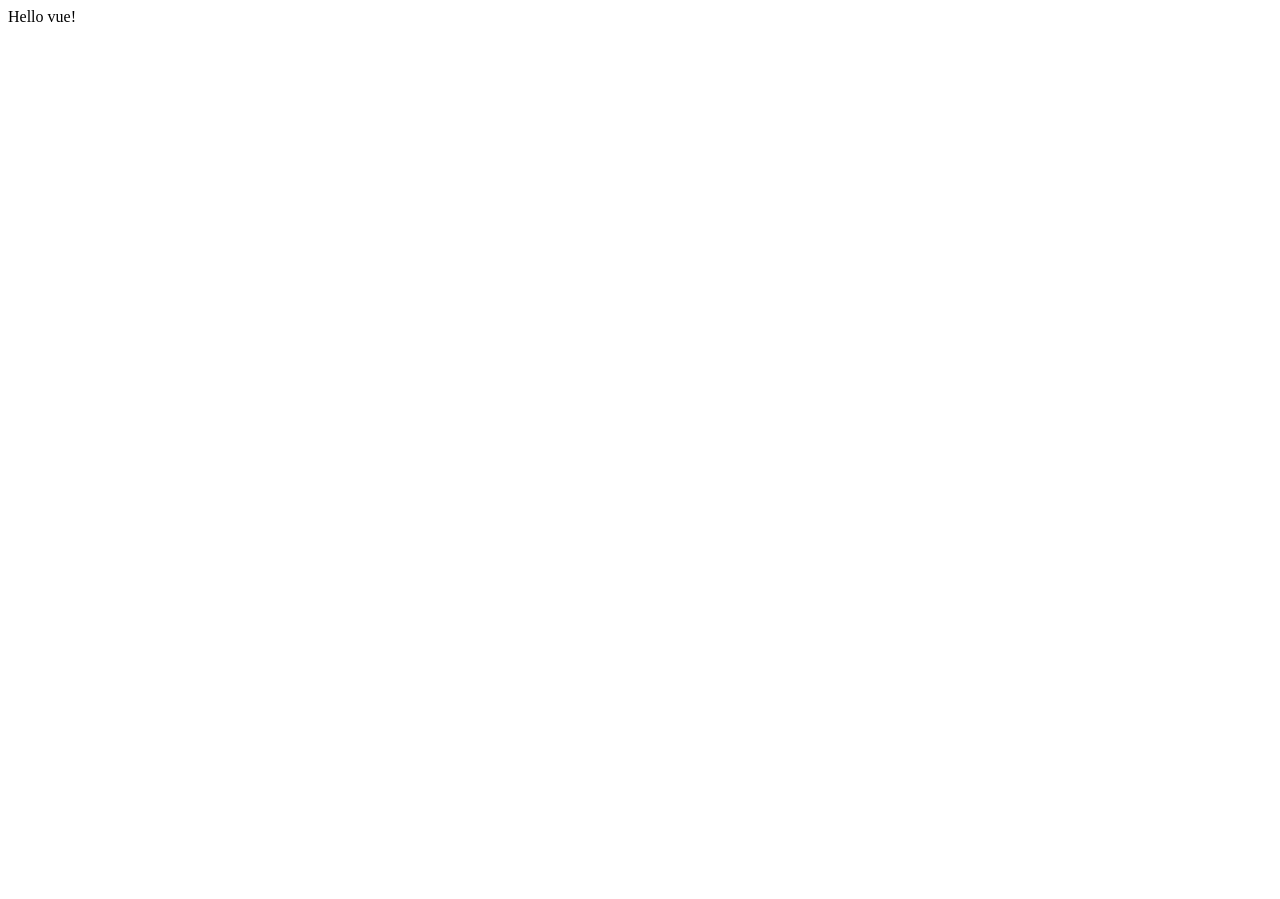
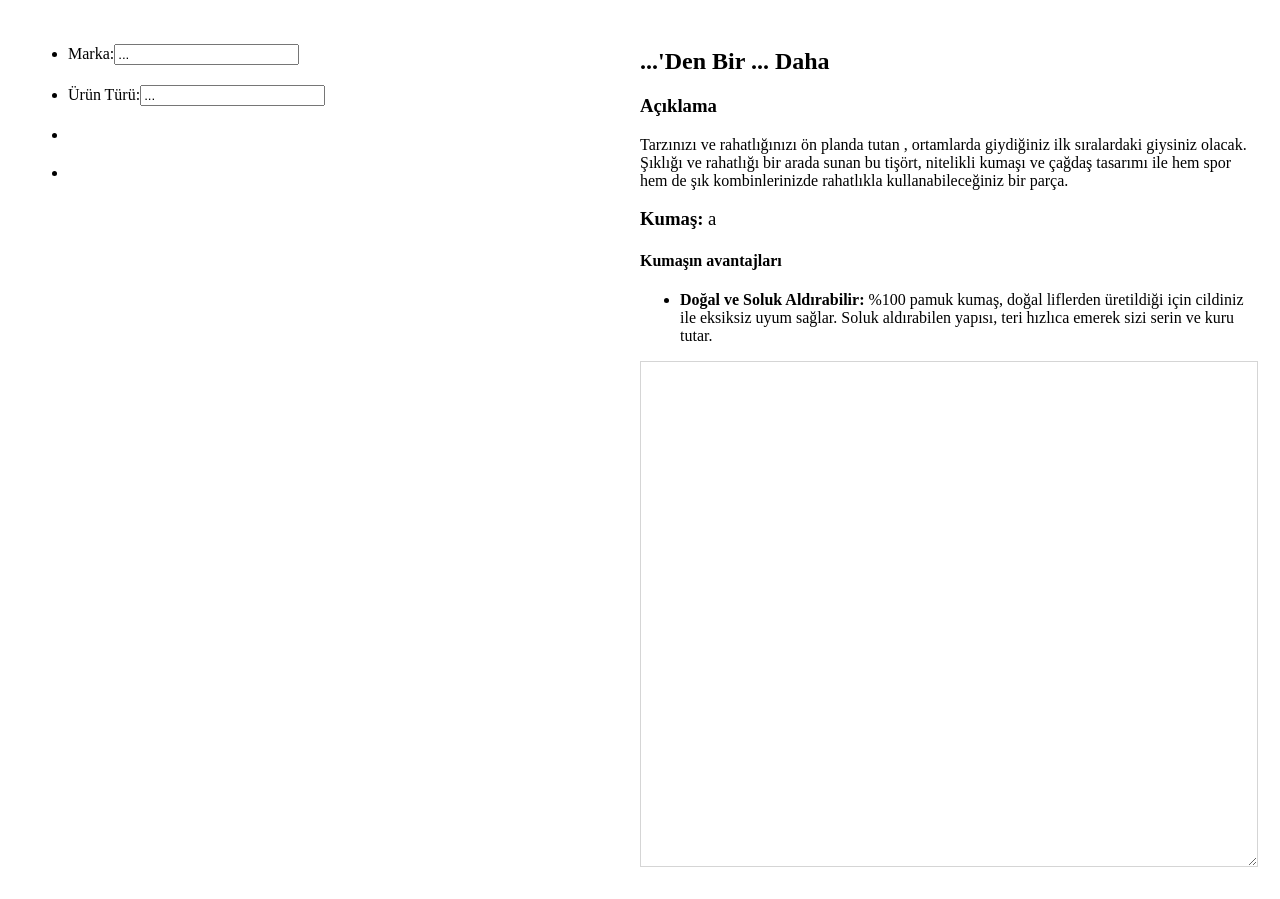
Before and after one commit to turkce-yazilim-konati/newrepo, a plain HTML site: page index.html in a window 1280 px wide. Before the commit the page ends 800 px from the top, so only its background shows below. Drawn offline with nearby package versions, Linux system fonts and the light colour scheme.

Commit message:
Update index.html

```diff
--- a/index.html
+++ b/index.html
@@ -1,18 +1,103 @@
-<html>
+<!DOCTYPE html>
+<html lang="tr">
+
+<head>
+  <meta charset="UTF-8">
+  <meta name="viewport" content="width=device-width, initial-scale=1.0">
+  <title>Deneme</title>
   <script src="https://unpkg.com/vue@3/dist/vue.global.js"></script>
+  <style>
+    body{
+      padding: 20px;
+    }
+    h3:has(b) {
+      font-weight: 500;
+    }
 
-<div id="app">{{ message }}</div>
+    .baş-harfler-büyük {
+      text-transform: capitalize;
+    }
+
+    .container {
+      display: grid;
+      grid-template-columns: 1fr 1fr;
+      grid-template-rows: 1fr;
+      gap: 0px 0px;
+      grid-template-areas:
+        "girdi çıktı";
+    }
+
+    .girdi {
+      grid-area: girdi;
+    }
+
+    .çıktı {
+      grid-area: çıktı;
+    }
+  </style>
+</head>
+
+<body>
+  <div id="app" class="container">
+    <div class="girdi">
+      <ul style="display: flex; flex-direction: column; gap:20px;">
+        <li>
+          <label for="marka">Marka:</label>
+          <input type="text" v-model="marka">
+        </li>
+        <li>
+          <label for="ürün_türü">Ürün Türü:</label>
+          <input type="text" v-model="ürün_türü">
+        </li>
+        <li></li>
+        <li></li>
+      </ul>
+
+
+    </div>
+    <!--😊😊😊😊😊😊😊-->
+    <div class="çıktı">
+
+      <h2 class="baş-harfler-büyük">{{marka}}'den bir {{ürün_türü}} daha</h2>
+
+      <h3>Açıklama</h3>
+
+      <p>Tarzınızı ve rahatlığınızı ön planda tutan {{ürün_adı}}, {{ortam}} ortamlarda
+        giydiğiniz ilk sıralardaki giysiniz olacak. Şıklığı ve rahatlığı bir arada sunan
+        bu tişört, nitelikli kumaşı ve çağdaş tasarımı ile hem spor hem de şık kombinlerinizde rahatlıkla
+        kullanabileceğiniz bir parça.
+      </p>
+
+      <h3><b>Kumaş:</b> a{{kumaş}}</h3>
+      <h4>Kumaşın avantajları</h4>
+      <ul>
+        <li>
+          <b>Doğal ve Soluk Aldırabilir:</b>
+          %100 pamuk kumaş, doğal liflerden üretildiği için cildiniz ile eksiksiz uyum sağlar.
+          Soluk aldırabilen yapısı, teri hızlıca emerek sizi serin ve kuru tutar.
+        </li>
+      </ul>
+      <textarea disabled="true" style="width: 100%; min-height:500px; none;background-color:white;">
+
+      </textarea>
+
+    </div>
+
+  </div>
 
   <script>
     const { createApp, ref } = Vue
 
     createApp({
-    setup() {
-      const message = ref('Hello vue!')
+      data() {
         return {
-        message
+          marka: '...',
+          ürün_türü: '...',
+          ürün_adı: ''
         }
       }
     }).mount('#app')
   </script>
+</body>
+
 </html>
```
Lines whose indentation alone changed are shown as unchanged.
